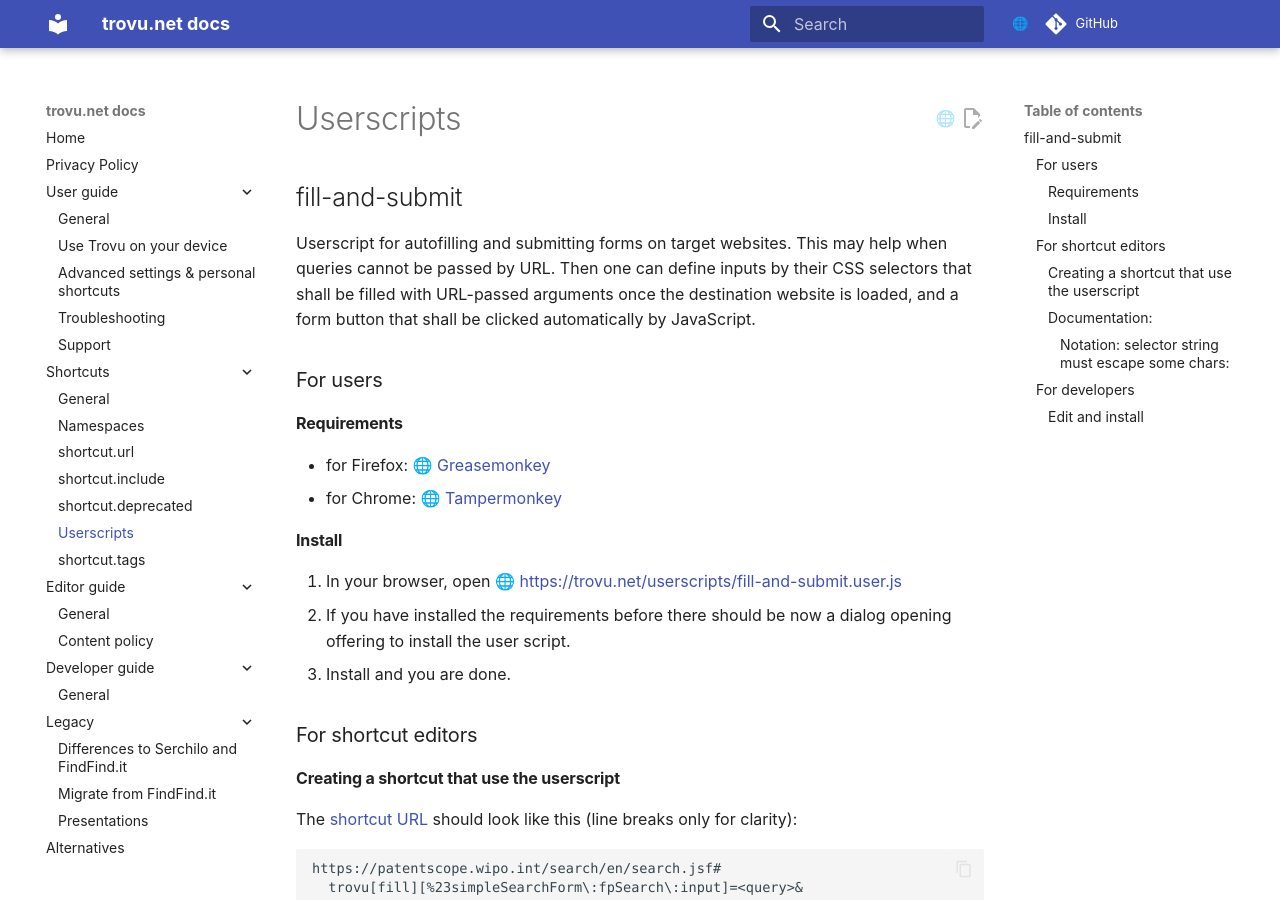
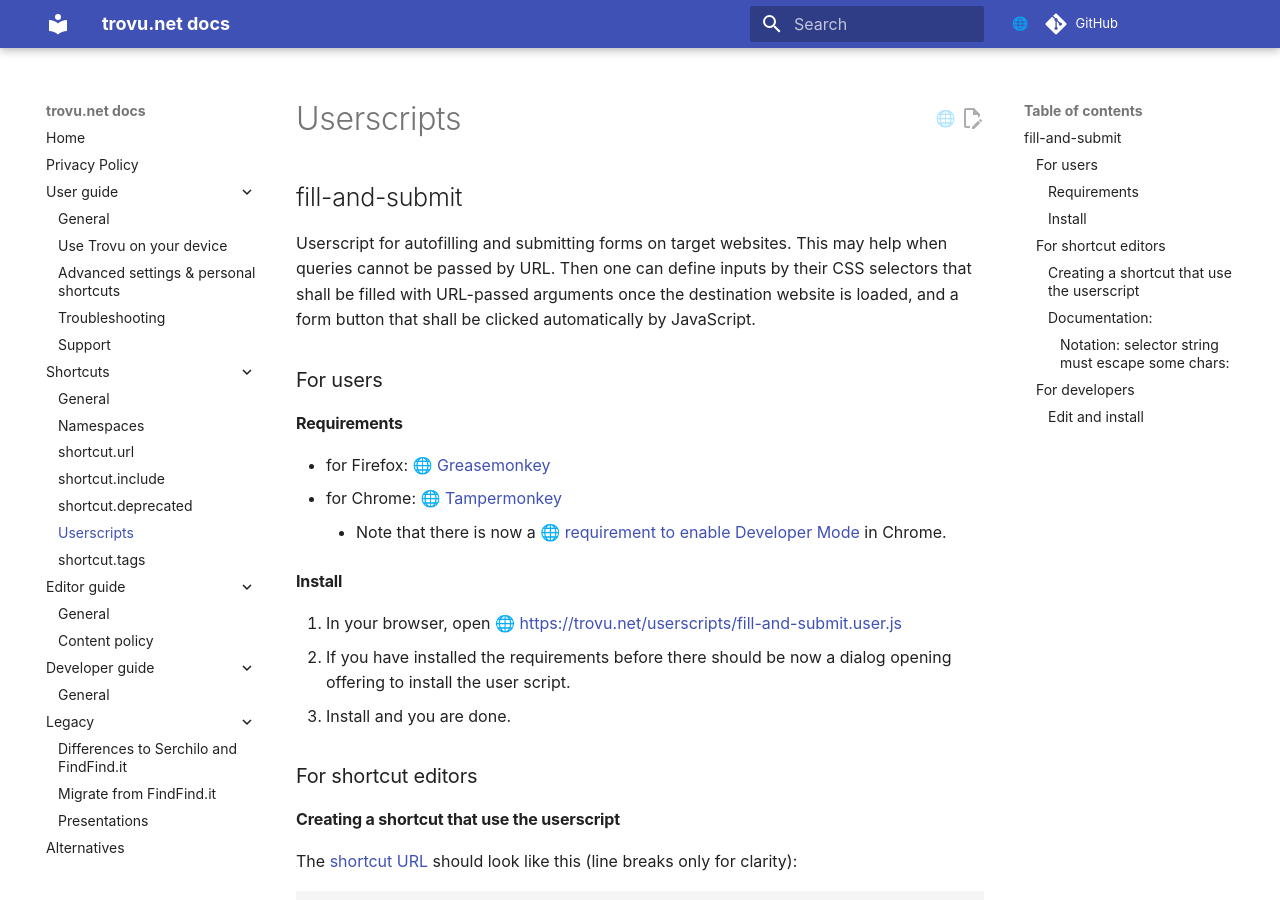
Before and after one commit to trovu/trovu, an MkDocs documentation site: the page built from docs/shortcuts/userscripts.md, in a window 1280 px wide and 900 px high. Built offline with MkDocs 1.6.1 and Material for MkDocs 9.7.7, drawn with Linux system fonts in a browser that asks for light colours; comment, search, counter and statistics services are not loaded.

Commit message:
Add info on developer mode.

```diff
--- a/docs/shortcuts/userscripts.md
+++ b/docs/shortcuts/userscripts.md
@@ -10,6 +10,7 @@
 
 -   for Firefox: [Greasemonkey](https://addons.mozilla.org/firefox/addon/greasemonkey/)
 -   for Chrome: [Tampermonkey](https://chrome.google.com/webstore/detail/tampermonkey/dhdgffkkebhmkfjojejmpbldmpobfkfo)
+    -   Note that there is now a [requirement to enable Developer Mode](https://www.tampermonkey.net/faq.php?locale=en#Q209) in Chrome.
 
 #### Install
 
```
